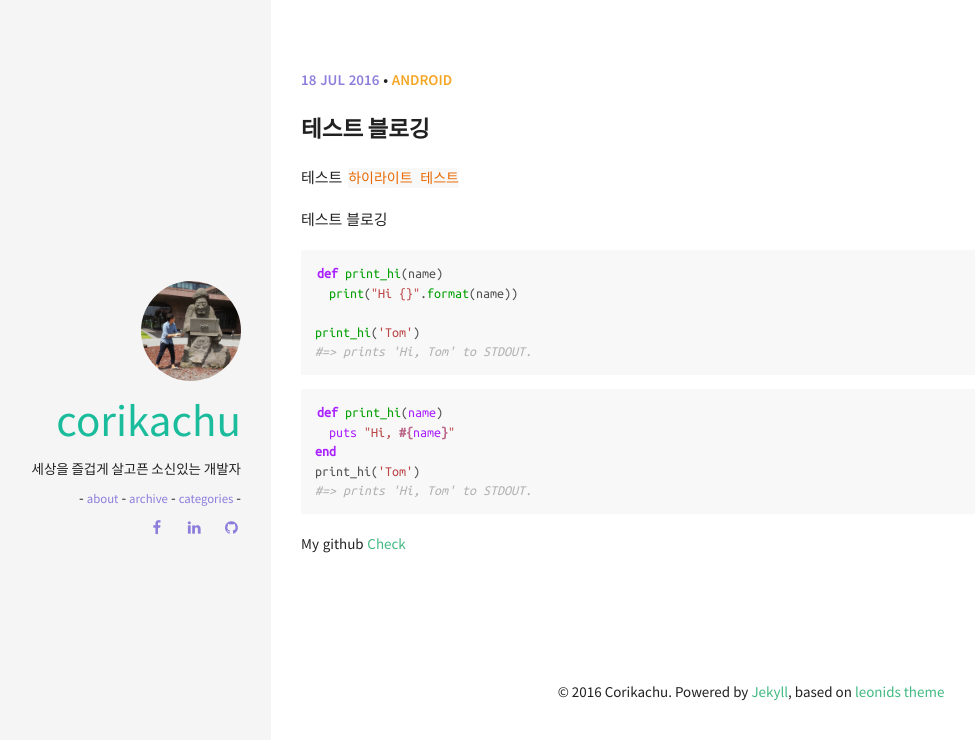
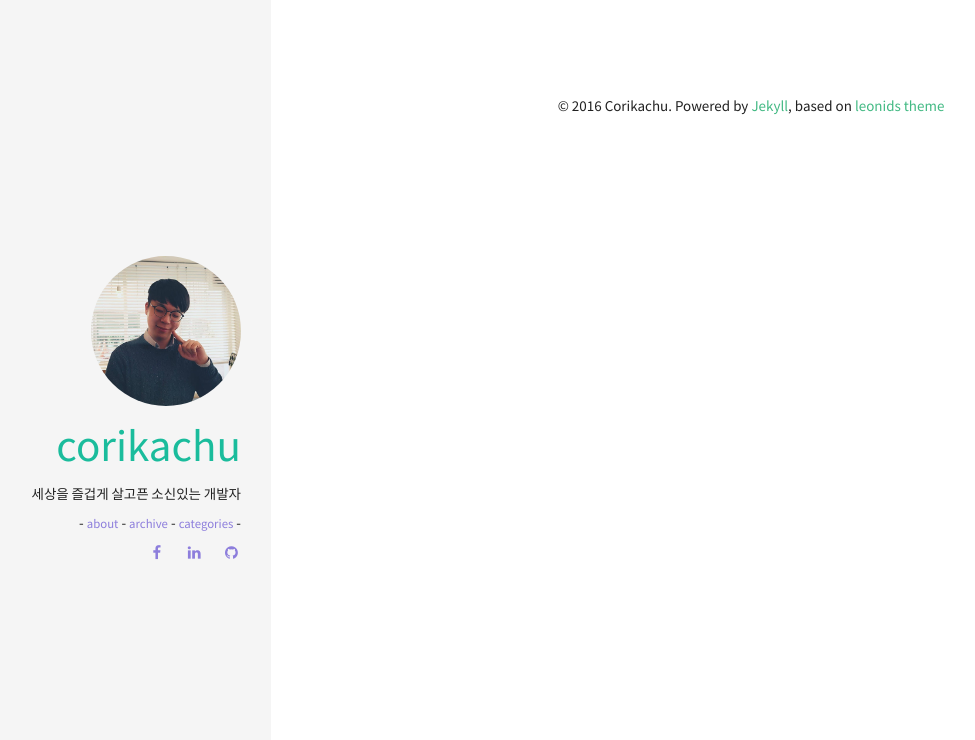
Before and after one commit to Corikachu/corikachu.github.io, a Jekyll site: the page built from index.html, in a window 1280 px wide. Shown: the top 740 px of the page, without its empty margins (49-1024 px from the left). Built offline with Jekyll 4.4.1, drawn with Linux system fonts in a browser that asks for light colours.

Commit message:
change css image margin

```diff
--- a/_posts/2016-07-13-welcome-to-jekyll.markdown
+++ /dev/null
@@ -1,32 +0,0 @@
----
-layout: post
-title:  "테스트 블로깅"
-date:   2016-07-18 08:00:00 +0900
-categories: [android]
-modified: 2014-09-14
-comments: true
----
-테스트 `하이라이트 테스트`
-
-테스트 블로깅
-
-{% highlight python %}
-
-def print_hi(name)
-  print("Hi {}".format(name))
-
-print_hi('Tom')
-#=> prints 'Hi, Tom' to STDOUT.
-{% endhighlight %}
-
-{% highlight ruby %}
-def print_hi(name)
-  puts "Hi, #{name}"
-end
-print_hi('Tom')
-#=> prints 'Hi, Tom' to STDOUT.
-{% endhighlight %}
-
-My github [Check][my-github]
-
-[my-github]: https://github.com/corikachu
--- a/_sass/pages/_layout.scss
+++ b/_sass/pages/_layout.scss
@@ -22,8 +22,8 @@
   padding: 0 30px;
   .avatar {
     border-radius: 50%;
-    width: 100px;
-    height: 100px;
+    width: 150px;
+    height: 150px;
     float: none;
   }
   .author_name {
--- a/_sass/pages/_post.scss
+++ b/_sass/pages/_post.scss
@@ -150,10 +150,17 @@
 .post-image-feature {
   margin-bottom: 40px;
   .feature-image {
-    width: 100%;
-    max-height: 500px;
+    max-height: 300px;
   }
 }
+
+// post image
+.center-image {
+  margin: 0 auto 12px auto;
+  display: block;
+  max-height: 500px;
+}
+
 
 // Shares Buttons
 .share-buttons {
```
Also changed, not shown: img/avatar.jpg, img/avatar2.jpg (added).
